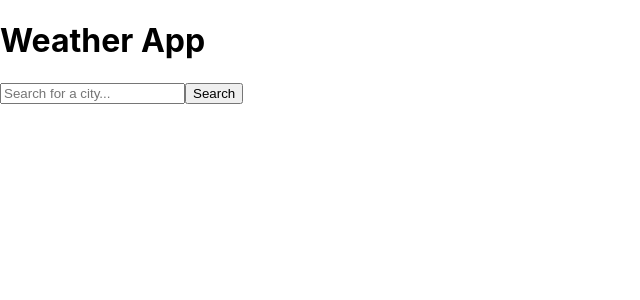
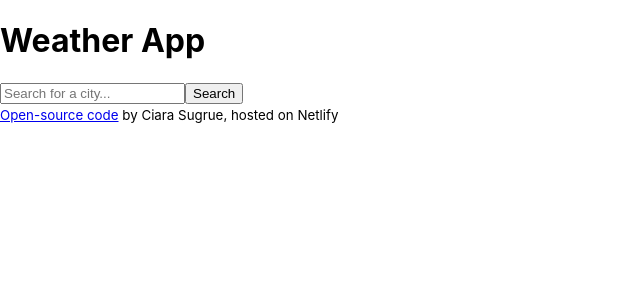
Before and after one commit to ciarasugrue/weather-react, a React (Create React App) app: page / in a window 1280 px wide. Shown: the top 300 px of the page, without its empty margins (0-640 px from the left). Built offline with nearby package versions, Linux system fonts and the light colour scheme.

Commit message:
Added GitHub link

```diff
--- /dev/null
+++ b/src/Coder.js
@@ -0,0 +1,7 @@
+import React from "react";
+
+export default function Coder() {
+    return (
+    <small><a href="https://github.com/ciarasugrue/weather-react" target="_blank" rel="noreferrer">Open-source code</a> by Ciara Sugrue, hosted on Netlify</small>
+    )
+}
--- a/src/index.js
+++ b/src/index.js
@@ -3,12 +3,14 @@ import ReactDOM from 'react-dom';
 import './index.css';
 import App from './App';
 import Search from './Search';
+import Coder from './Coder';
 import reportWebVitals from './reportWebVitals';
 
 ReactDOM.render(
   <React.StrictMode>
     <App />
     <Search />
+    <Coder />
   </React.StrictMode>,
   document.getElementById('root')
 );
```
